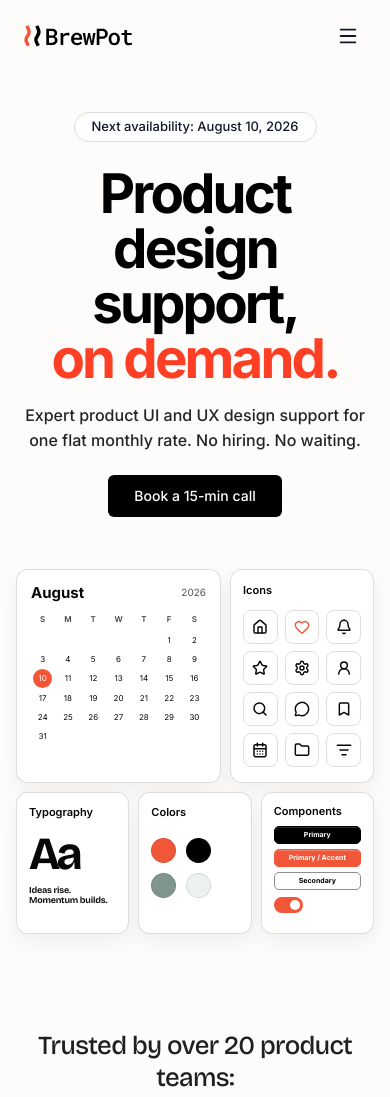
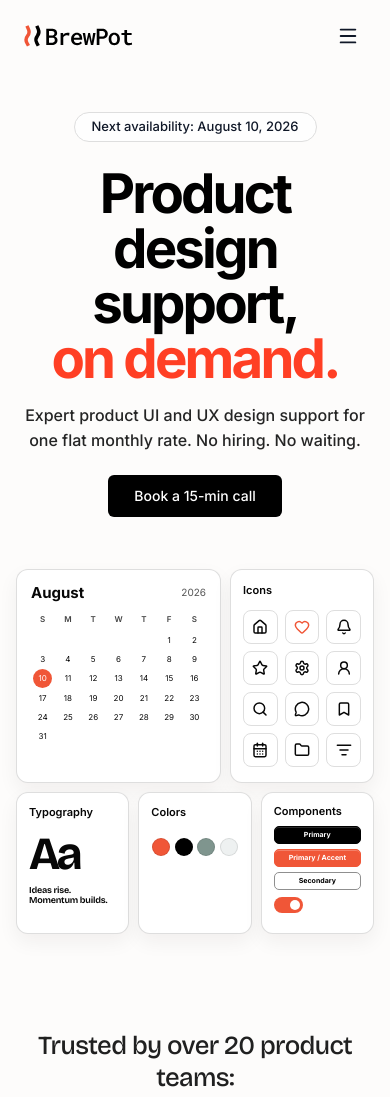
Before and after one commit to yatingzhaoo/BrewPot, a React (Vite) app: page / in a window 390 px wide. Shown: the top 1097 px of the page. Built offline with nearby package versions, Linux system fonts and the light colour scheme.

Commit message:
Balance mobile color swatches

```diff
--- a/src/index.css
+++ b/src/index.css
@@ -653,14 +653,19 @@ body {
 
   .color-card { padding: 13px 12px; }
   .color-list {
-    grid-template-columns: repeat(2, 25px);
-    gap: 10px;
+    grid-template-columns: repeat(4, minmax(0, 1fr));
+    gap: 4px;
+    width: 100%;
     margin-top: 19px;
   }
-  .color-row { gap: 0; }
+  .color-row { justify-content: center; gap: 0; }
   .color-row:nth-child(5) { display: none; }
   .color-row > span:last-child { display: none; }
-  .color-swatch { width: 25px; height: 25px; border-radius: 50%; }
+  .color-swatch {
+    width: clamp(16px, 4.6vw, 18px);
+    height: clamp(16px, 4.6vw, 18px);
+    border-radius: 50%;
+  }
 
   .component-card { padding: 12px; }
   .component-grid {
```
Also changed, not shown: 1 other file (tests, documents, lock files or other folders).
